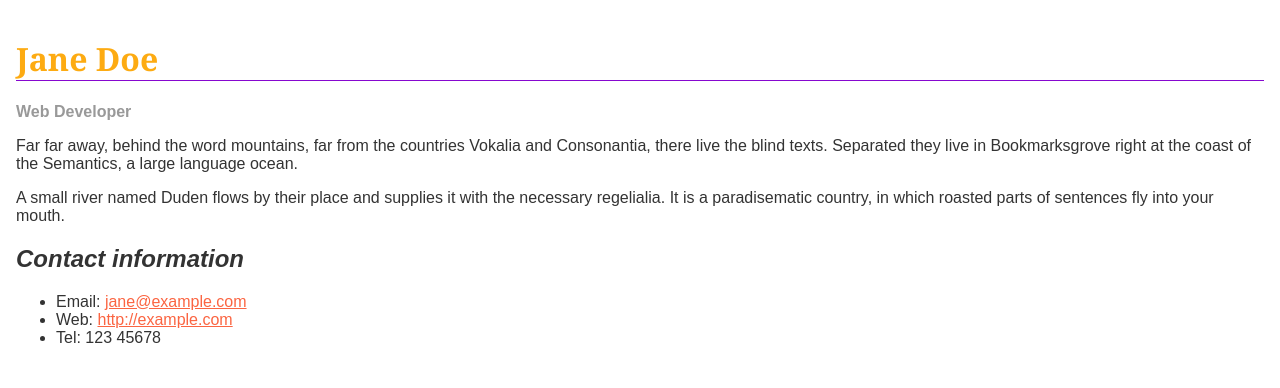
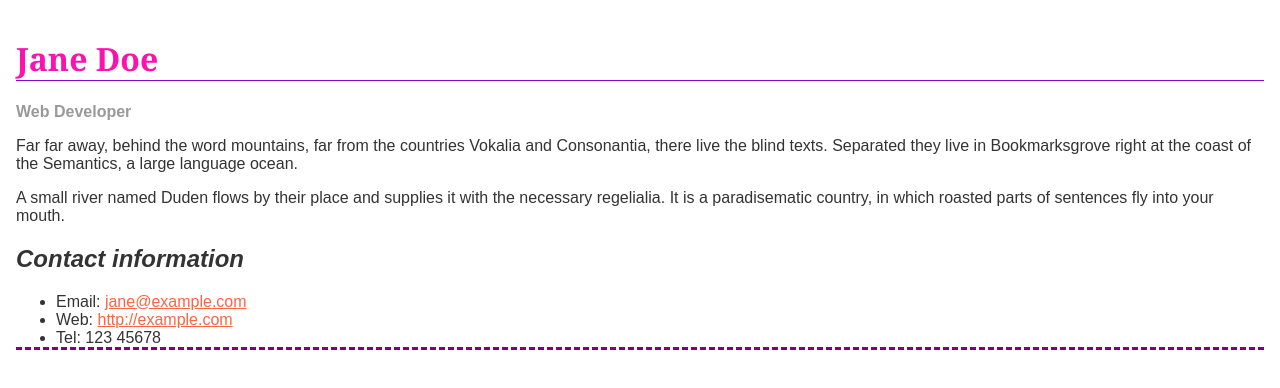
Before and after one commit to 5418047yuyukainoue/webp_pra4, a plain HTML site: page index.html in a window 1280 px wide. Drawn offline with Linux system fonts and the light colour scheme.

Commit message:
Add files via upload

```diff
--- a/index.html
+++ b/index.html
@@ -14,7 +14,7 @@
       }
 
       h1 {
-        color: #fdab12;
+        color: #fd12af;
         font-size: 2em;
         font-family: Georgia, 'Times New Roman', Times, serif;
         border-bottom: 1px solid #8608cf;
@@ -40,8 +40,8 @@
       }
 
       ul{
-        border-bottom-style: dotted;
-        border-bottom: thick #8608cf;
+        border-bottom: 10px;
+        border-bottom: dashed purple;
       }
 
     </style>
```
